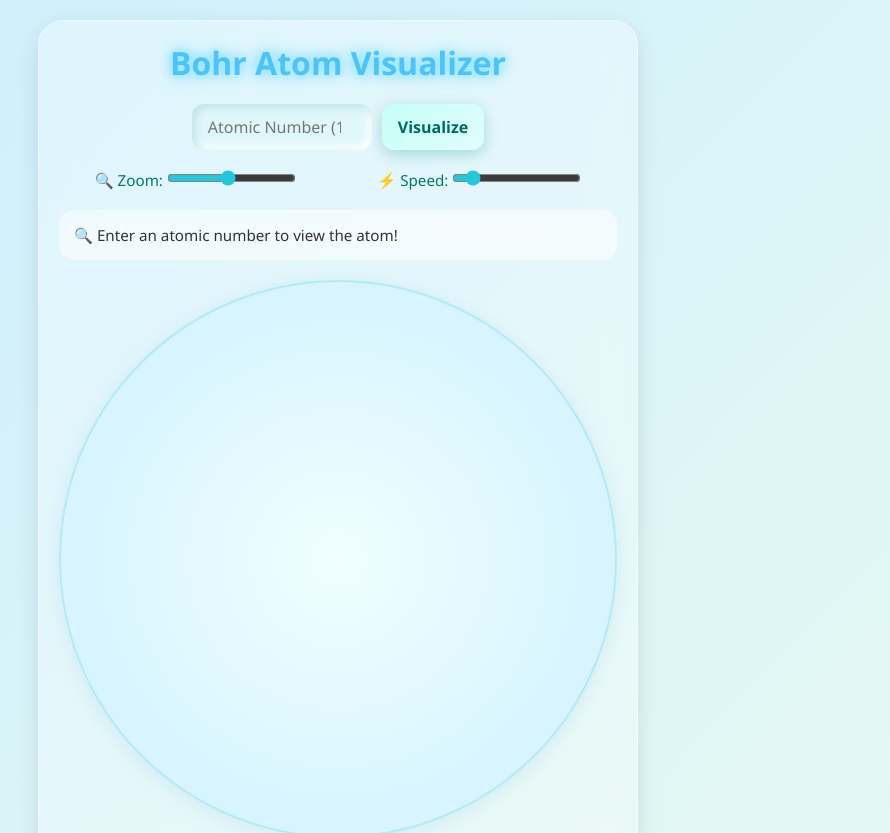
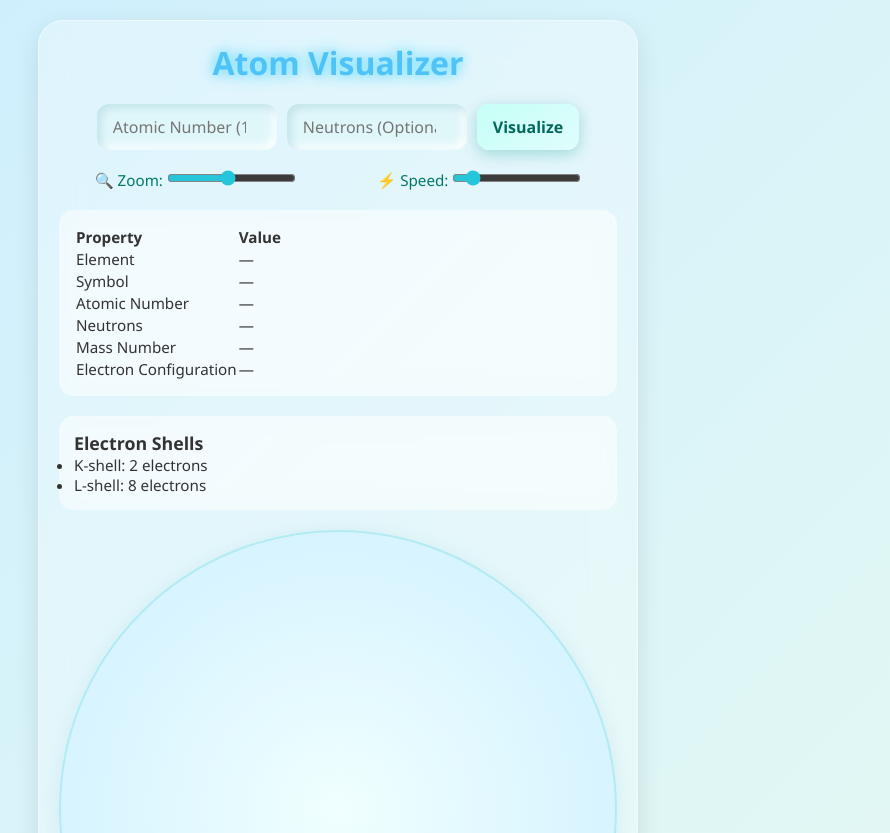
Before and after one commit to Swarup2024web/AtomCalc, a plain HTML site: page index.html in a window 1280 px wide. Shown: the top 833 px of the page, without its empty margins (302-1192 px from the left). Drawn offline with Linux system fonts and the light colour scheme.

Commit message:
Update index.html

```diff
--- a/index.html
+++ b/index.html
@@ -3,16 +3,17 @@
 <head>
   <meta charset="UTF-8" />
   <meta name="viewport" content="width=device-width, initial-scale=1.0"/>
-  <title>Bohr Atom Visualizer</title>
+  <title>Atom Visualizer</title>
   <link rel="stylesheet" href="style.css" />
 </head>
 <body>
   <div class="container glass-card">
-    <h1 class="neon-text">Bohr Atom Visualizer</h1>
+    <h1 class="neon-text">Atom Visualizer</h1>
 
     <!-- Input Section -->
     <div class="input-box">
       <input type="number" id="atomicNumber" placeholder="Atomic Number (1–118)" min="1" max="118">
+      <input type="number" id="neutronNumber" placeholder="Neutrons (Optional)" min="0" max="300">
       <button onclick="drawAtom()">Visualize</button>
     </div>
 
@@ -26,9 +27,27 @@
       </label>
     </div>
 
-    <!-- Element Info -->
+    <!-- Element Info Table -->
     <div id="infoBox" class="glass-box">
-      <p id="elementInfo">🔍 Enter an atomic number to view the atom!</p>
+      <table id="elementInfoTable">
+        <tr><th>Property</th><th>Value</th></tr>
+        <tr><td>Element</td><td id="elName">—</td></tr>
+        <tr><td>Symbol</td><td id="elSymbol">—</td></tr>
+        <tr><td>Atomic Number</td><td id="elNumber">—</td></tr>
+        <tr><td>Neutrons</td><td id="elNeutrons">—</td></tr>
+        <tr><td>Mass Number</td><td id="elMass">—</td></tr>
+        <tr><td>Electron Configuration</td><td id="elConfig">—</td></tr>
+      </table>
+    </div>
+
+    <!-- Orbit Labels -->
+    <div id="orbitInfo" class="glass-box">
+      <h3>Electron Shells</h3>
+      <ul id="orbitList">
+        <!-- Dynamically filled -->
+        <li>K-shell: 2 electrons</li>
+        <li>L-shell: 8 electrons</li>
+      </ul>
     </div>
 
     <!-- Atom Canvas -->
```
